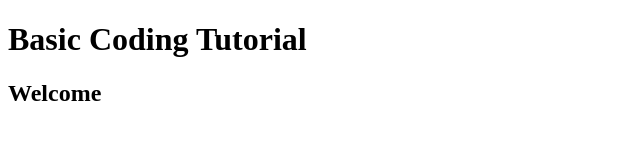
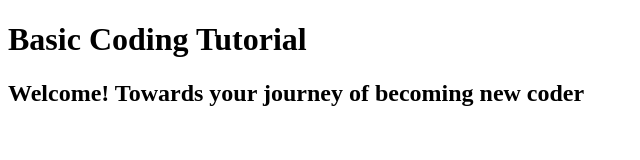
Before and after one commit to Hungry-devourer/Html_Css, a plain HTML site: page Index.html in a window 1280 px wide. Shown: the whole page, without its empty margins (0-640 px from the left). Drawn offline with Linux system fonts and the light colour scheme.

Commit message:
Update Index.html

```diff
--- a/Index.html
+++ b/Index.html
@@ -7,6 +7,6 @@
 </head>
 <body>
     <h1>Basic Coding Tutorial</h1>
-    <h2>Welcome</h2>
+    <h2>Welcome! Towards your journey of becoming new coder</h2>
 </body>
 </html>
```
